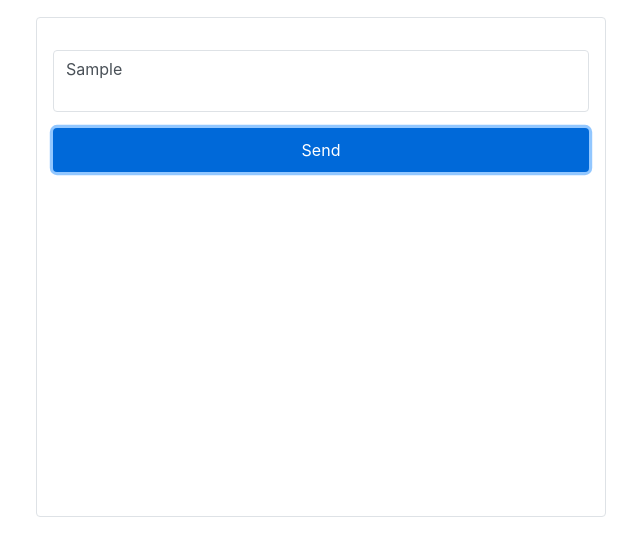
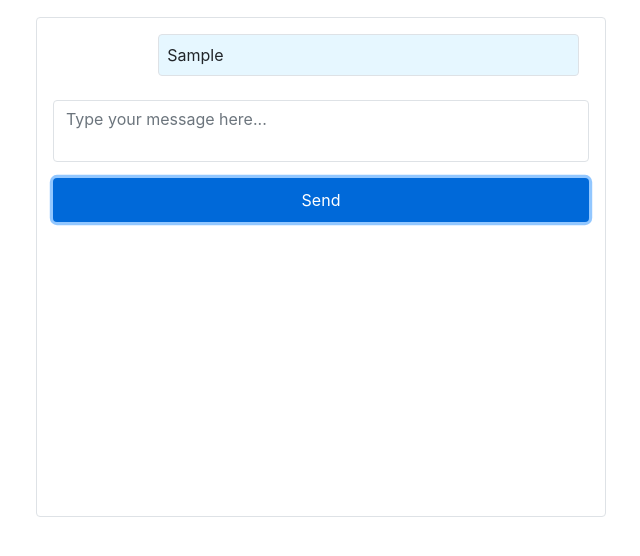
Before and after one commit to vidaldl/chat-pdf-frontend, a plain HTML site: page index.html in a window 1280 px wide. Both pictures are taken after typing "Sample" into the empty fields and a click on the button "Send". Shown: the part 156-712 px from the top of the page, without its empty margins (319-959 px from the left). Drawn offline with nearby package versions, Linux system fonts and the light colour scheme.

Commit message:
added envJS files

```diff
--- a/index.html
+++ b/index.html
@@ -33,6 +33,8 @@
     <script src="https://code.jquery.com/jquery-3.5.1.slim.min.js"></script>
     <script src="https://cdn.jsdelivr.net/npm/@popperjs/core@2.9.2/dist/umd/popper.min.js"></script>
     <script src="https://stackpath.bootstrapcdn.com/bootstrap/4.5.2/js/bootstrap.min.js"></script>
+    <!-- Include env JS file -->
+    <script src="env.js"></script>
     <!-- Include custom JS -->
     <script src="script.js"></script>
 </body>
--- a/script.js
+++ b/script.js
@@ -1,5 +1,4 @@
 // Import API Token
-import apiToken from "./env";
 
 // script.js
 $(document).ready(function() {
@@ -16,11 +15,11 @@ $(document).ready(function() {
         const config = {
             method: 'POST',
             headers: {
-                "x-api-key": "",
+                "x-api-key": apiToken,
                 "Content-Type": "application/json",
             },
             body: JSON.stringify({
-                sourceId: "cha_fMMlfQu5HVQyVOSPLowYj",
+                sourceId: `cha_${pdfId}`,
                 messages: [
                     {
                         role: "user",
```
Also changed, not shown: 1 other file.
